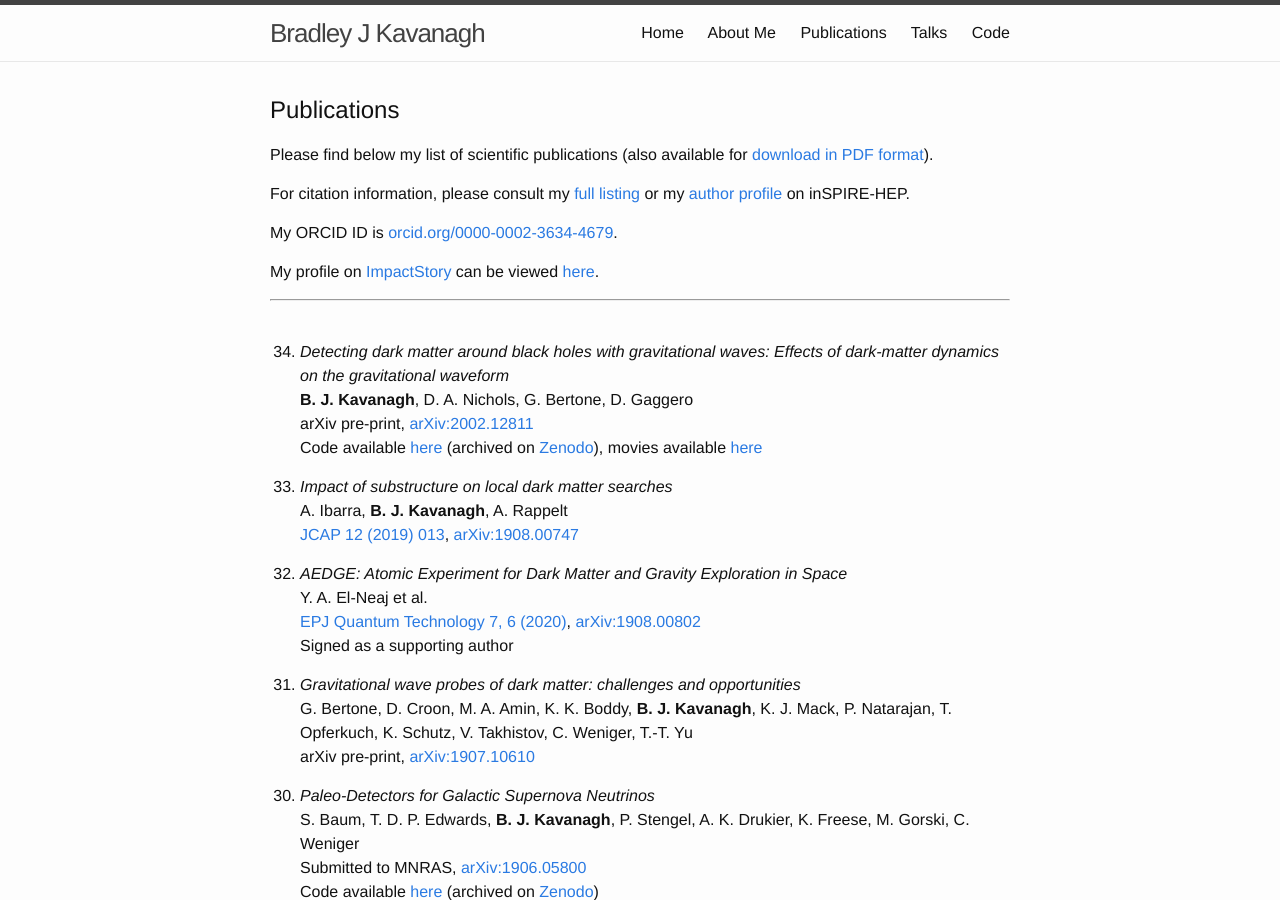
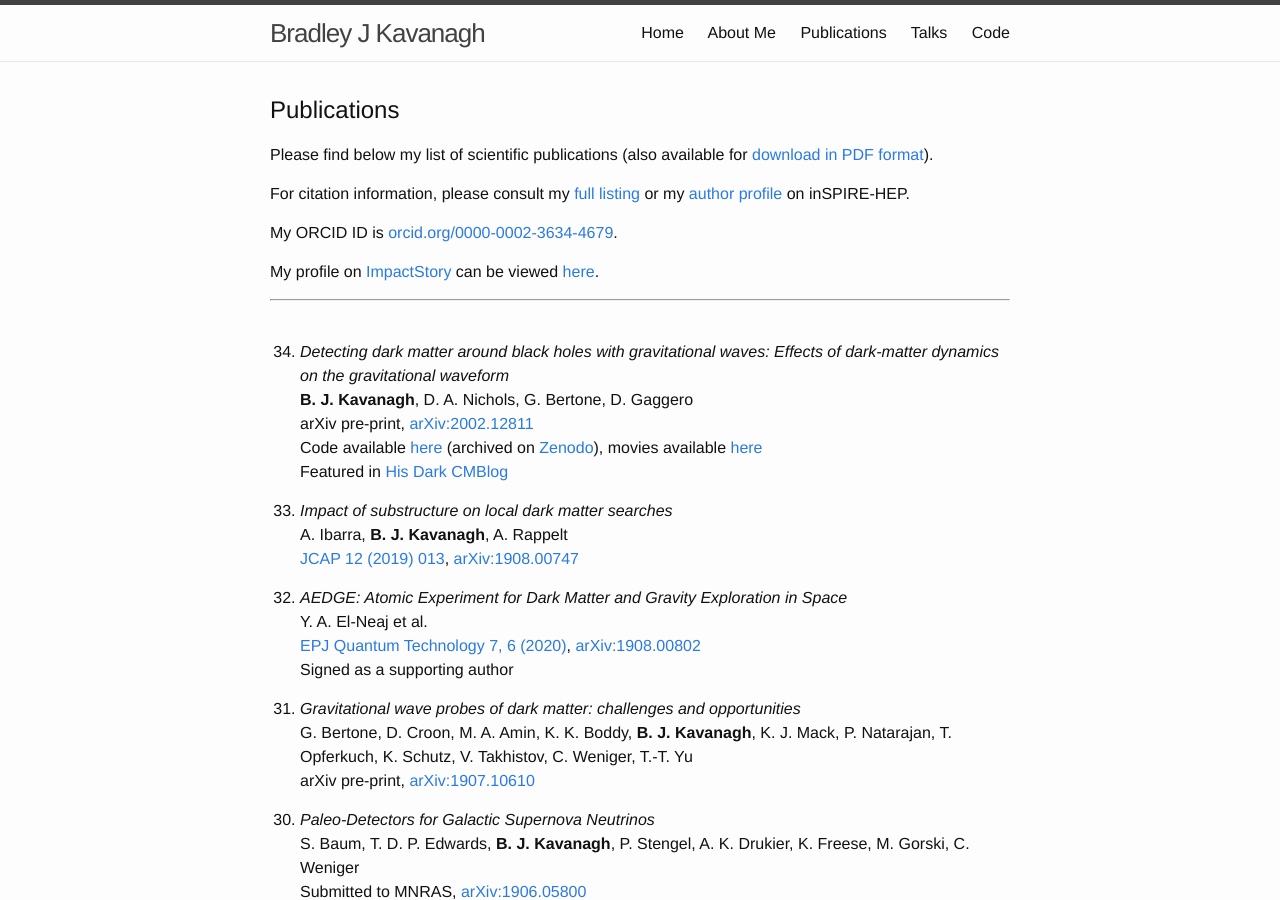
Before and after one commit to bradkav/bradkav.github.io, a Jekyll site: the page built from publications.md, in a window 1280 px wide and 900 px high. Built offline with Jekyll 4.4.1, drawn with Linux system fonts in a browser that asks for light colours.

Commit message:
Added link to Sunny's Blog

```diff
--- a/publications.md
+++ b/publications.md
@@ -23,6 +23,7 @@ My profile on [ImpactStory](https://impactstory.org/) can be viewed [here](https
 **B. J. Kavanagh**, D. A. Nichols, G. Bertone, D. Gaggero
 arXiv pre-print, [arXiv:2002.12811](https://arxiv.org/abs/2002.12811)
 Code available [here](https://github.com/bradkav/HaloFeedback) (archived on [Zenodo](https://doi.org/10.5281/zenodo.3688812)), movies available [here](https://doi.org/10.6084/m9.figshare.11663676)
+Featured in [His Dark CMBlog](https://www.sunnyvagnozzi.com/blog/top-arxiv-week-10-2020)
 
 33. *Impact of substructure on local dark matter searches*
 A. Ibarra, **B. J. Kavanagh**, A. Rappelt
```
